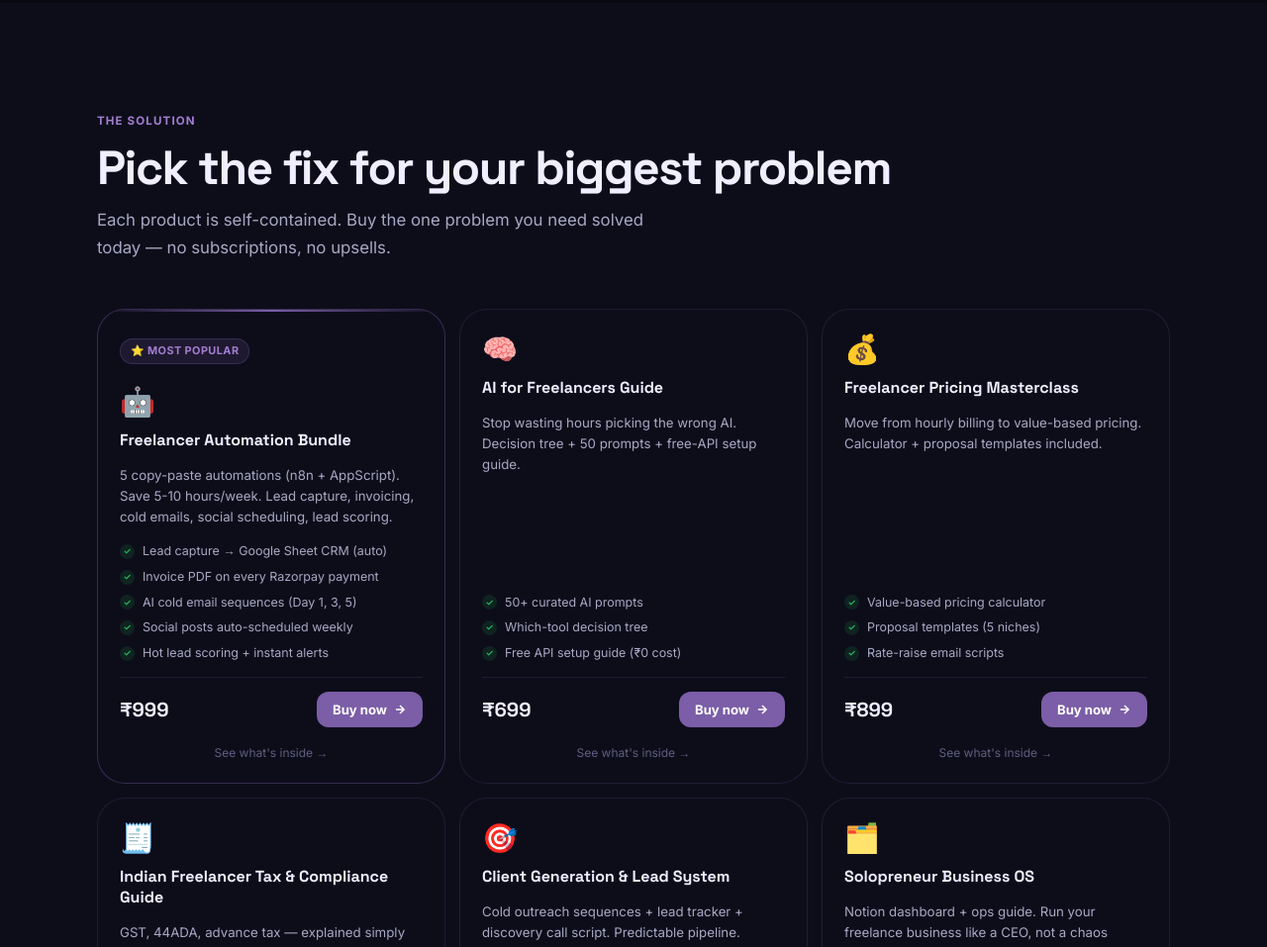
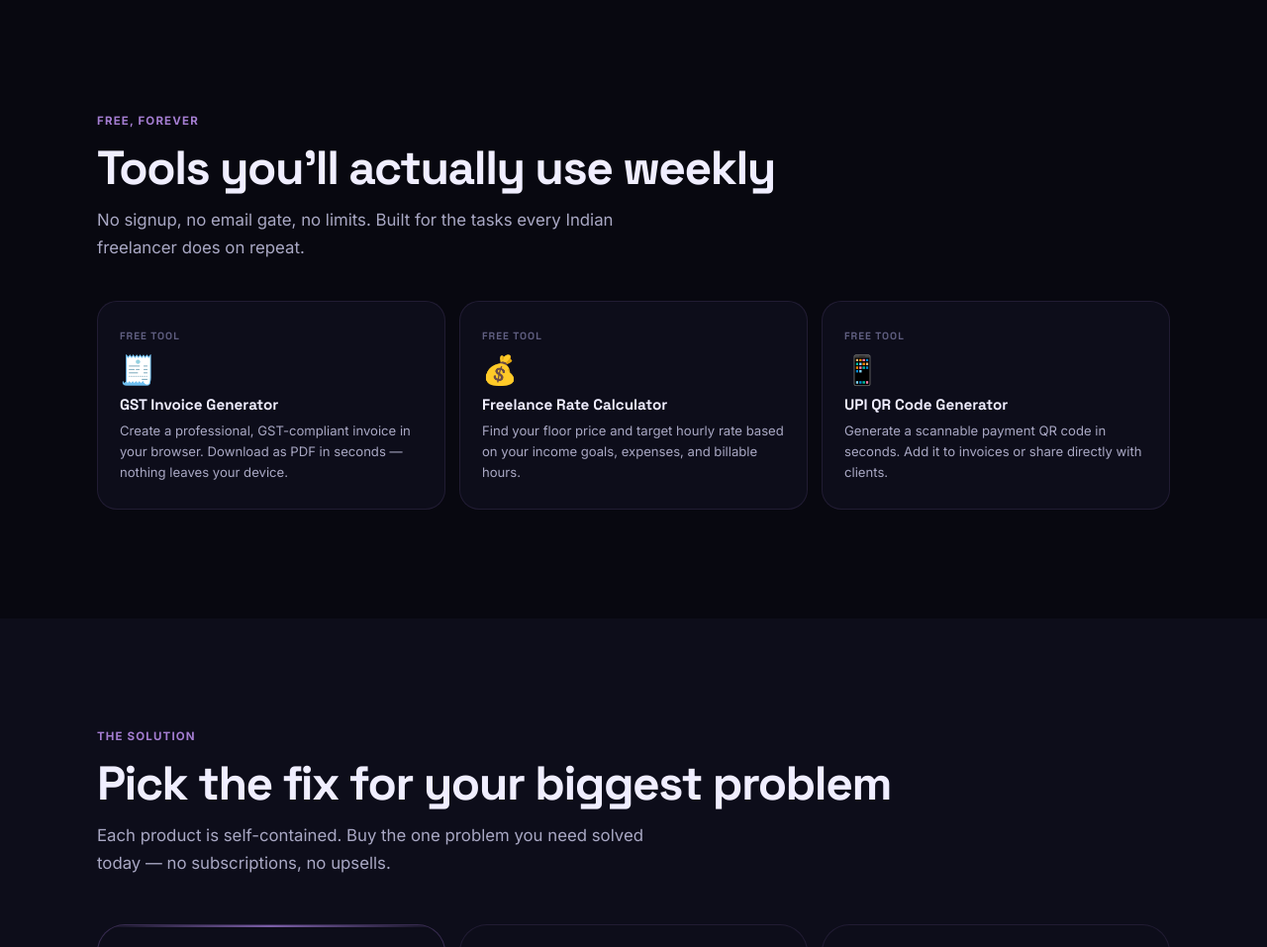
Before and after one commit to surisettidev/DigitalProductBusiness, a website: page index.html in a window 1280 px wide. Shown: the part 1843-2800 px from the top of the page at 99% size. Drawn offline with nearby package versions, Linux system fonts and the light colour scheme.

Commit message:
feat(homepage): add free tools section linking to new SEO tools

```diff
--- a/index.html
+++ b/index.html
@@ -267,6 +267,38 @@
   </div>
 </section>
 
+<!-- ═══ FREE TOOLS ════════════════════════════════════════════ -->
+<section class="section" id="tools" aria-labelledby="tools-title">
+  <div class="container">
+    <div data-reveal="fade">
+      <p class="section-eyebrow">Free, Forever</p>
+      <h2 class="section-title" id="tools-title">Tools you'll actually use weekly</h2>
+      <p class="section-sub">No signup, no email gate, no limits. Built for the tasks every Indian freelancer does on repeat.</p>
+    </div>
+
+    <div class="problems-grid" data-stagger style="margin-top:40px;">
+      <a href="/tools/invoice-generator.html" class="problem-card" style="display:block; text-decoration:none; transition:transform .25s var(--ease), border-color .25s var(--ease);">
+        <div class="pc-num">FREE TOOL</div>
+        <div class="pc-icon">🧾</div>
+        <h3 class="pc-title">GST Invoice Generator</h3>
+        <p class="pc-body">Create a professional, GST-compliant invoice in your browser. Download as PDF in seconds — nothing leaves your device.</p>
+      </a>
+      <a href="/tools/rate-calculator.html" class="problem-card" style="display:block; text-decoration:none; transition:transform .25s var(--ease), border-color .25s var(--ease);">
+        <div class="pc-num">FREE TOOL</div>
+        <div class="pc-icon">💰</div>
+        <h3 class="pc-title">Freelance Rate Calculator</h3>
+        <p class="pc-body">Find your floor price and target hourly rate based on your income goals, expenses, and billable hours.</p>
+      </a>
+      <a href="/tools/upi-qr-generator.html" class="problem-card" style="display:block; text-decoration:none; transition:transform .25s var(--ease), border-color .25s var(--ease);">
+        <div class="pc-num">FREE TOOL</div>
+        <div class="pc-icon">📱</div>
+        <h3 class="pc-title">UPI QR Code Generator</h3>
+        <p class="pc-body">Generate a scannable payment QR code in seconds. Add it to invoices or share directly with clients.</p>
+      </a>
+    </div>
+  </div>
+</section>
+
 <!-- ═══ PRODUCTS ══════════════════════════════════════════════ -->
 <section class="section" id="products" style="background:var(--ink-1);" aria-labelledby="products-title">
   <div class="container">
```
